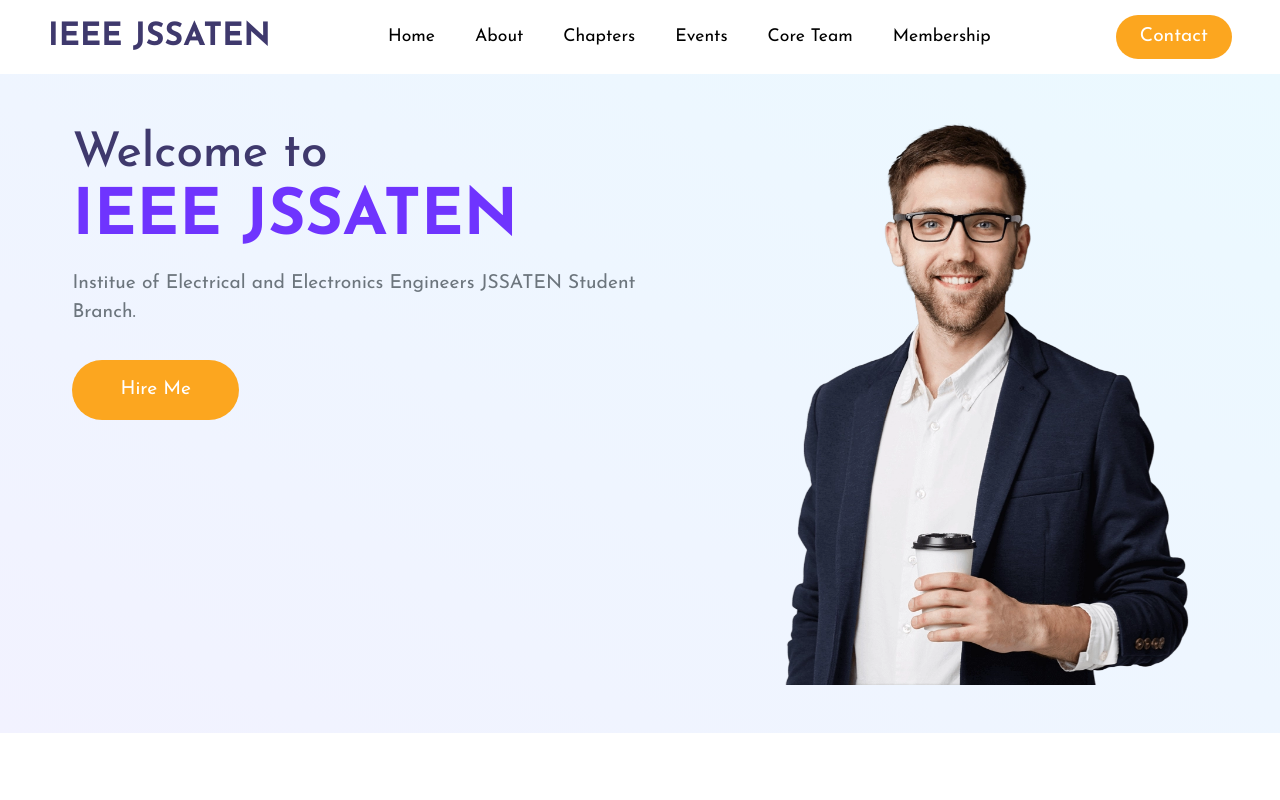
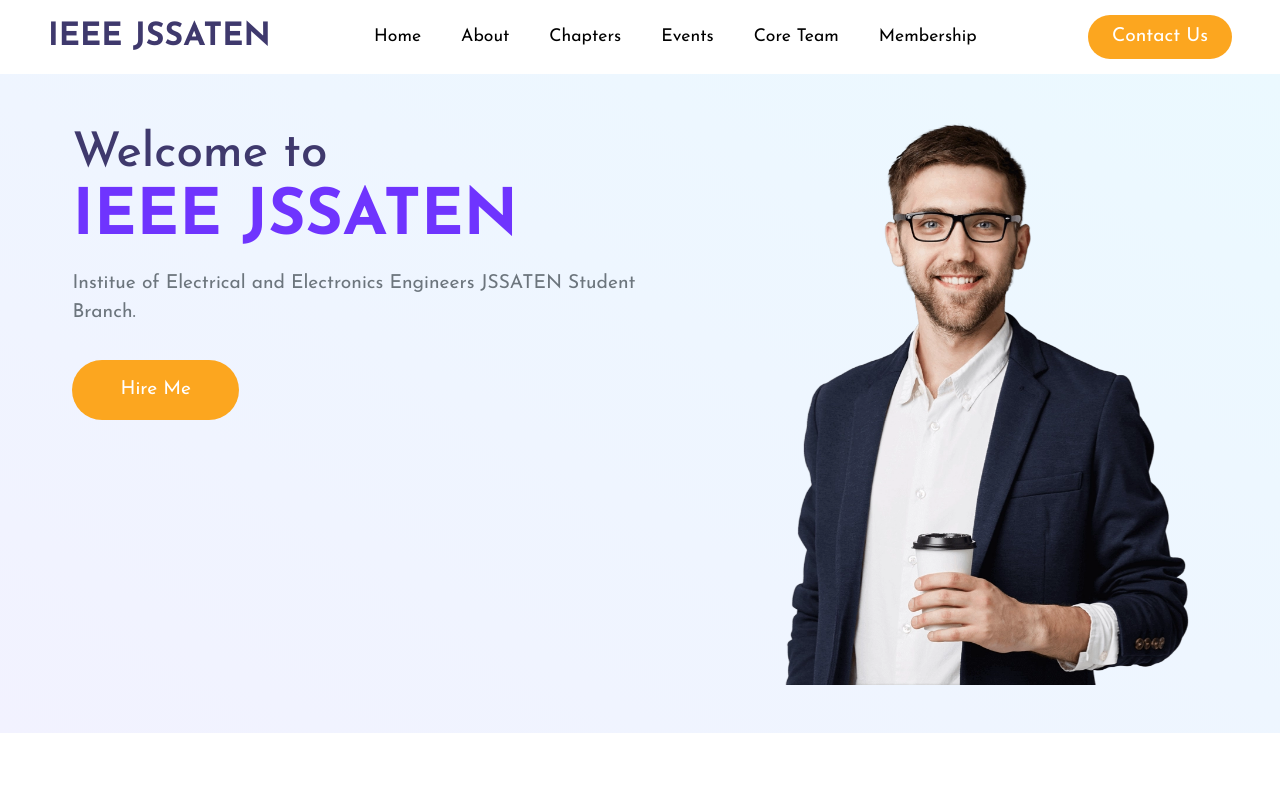
Before and after one commit to stutichaurasia3014/IEEE-JSS-Website, a plain HTML site: page ieee jss website/portfolio-website-main/index.html in a window 1280 px wide. Shown: the top 800 px of the page. Drawn offline with nearby package versions, Linux system fonts and the light colour scheme.

Commit message:
Update index.html

```diff
--- a/ieee jss website/portfolio-website-main/index.html
+++ b/ieee jss website/portfolio-website-main/index.html
@@ -81,7 +81,7 @@
             </li>
           </ul>
         </div>
-        <button class="c-btn ms-4 py-2 px-4 rounded-pill d-none d-md-block">Contact</button>
+        <button class="c-btn ms-4 py-2 px-4 rounded-pill d-none d-md-block">Contact Us</button>
       </div>
     </nav>
     <!-- navbar ends here -->
```
